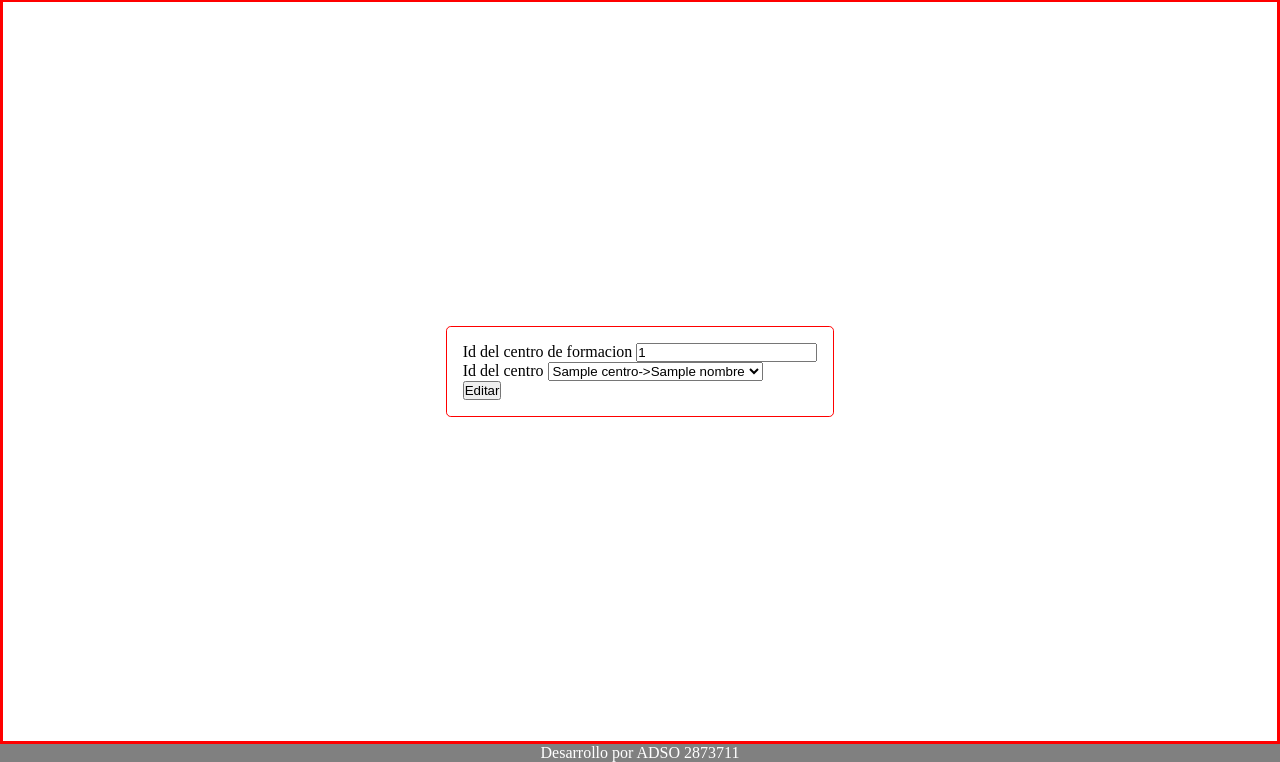
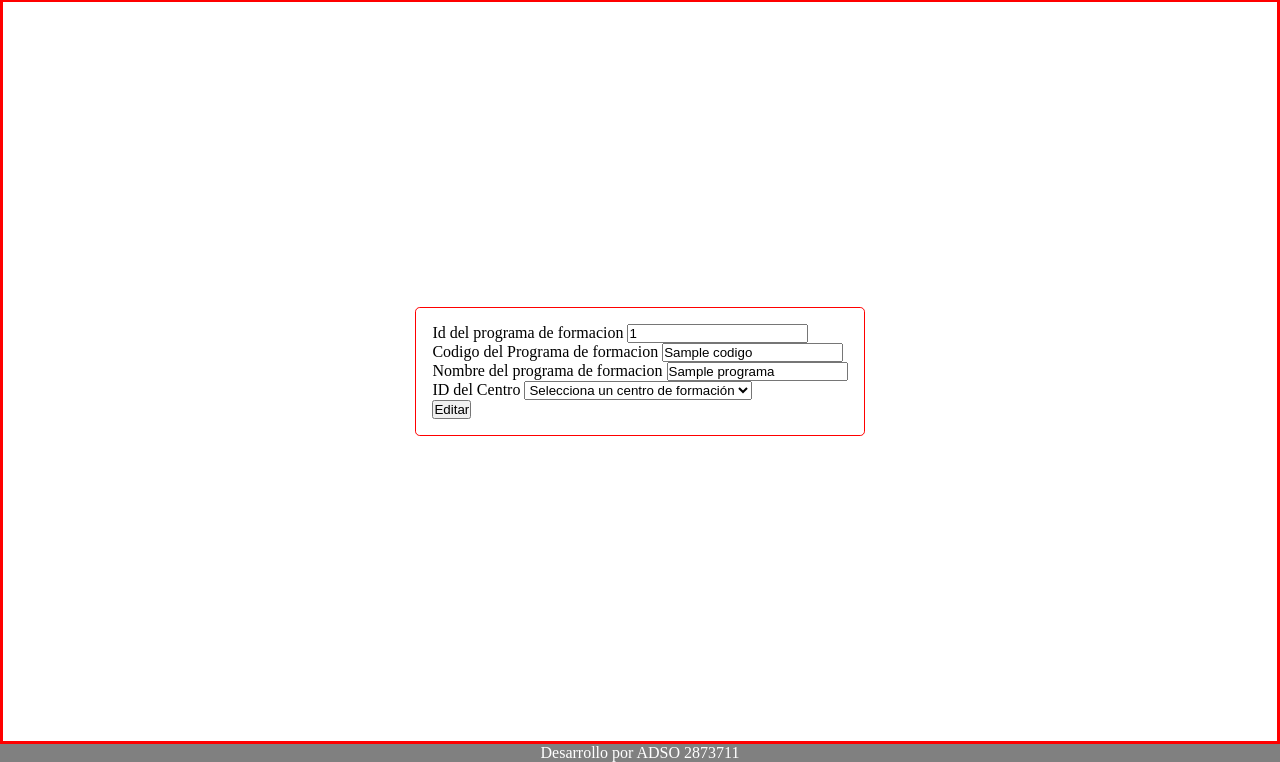
Before and after one commit to jeferson-hernandez08/gymcpic, a PHP site: template app/views/programaFormacion/editProgramaFormacion.php in a window 1280 px wide. Shown: the part 38-800 px from the top of the page. Run offline with PHP 8.4, Linux system fonts and the light colour scheme; the template is opened without the code that fills it: most values are stand-ins (such as "Sample title", 1, 10 or a date in 2020); data that the repository does not hold is empty.

Commit message:
Create, View, edit ProgramaFormacion OK

```diff
--- a/app/config/routes.php
+++ b/app/config/routes.php
@@ -108,7 +108,7 @@
     ],
     '/programaFormacion/update'=> [
         'controller' =>'App\Controllers\programaFormacionController',
-        'action' => 'uodateProgramaFormacion'
+        'action' => 'updateProgramaFormacion'
     ],
 
     // actividad
--- a/app/views/programaFormacion/editProgramaFormacion.php
+++ b/app/views/programaFormacion/editProgramaFormacion.php
@@ -16,34 +16,33 @@
         <div class="data-container">
             <form action="/programaFormacion/update" method="post">
                 <div class="form-group">
-                    <label for="">Id del centro de formacion</label>
-                    <input type="text" readonly value="<?php echo $centroFormacion->id ?>"  name="txtId" id="txtId" class="form-control">
+                    <label for="txtId">Id del programa de formacion</label>
+                    <input type="text" readonly value="<?php echo $programa->id ?>"  name="txtId" id="txtId" class="form-control">
                 </div>
-
-
-
-
                 <div class="form-group">
-                    <label for="">Id del centro</label>
-                    <select name="txtIdCentro" id="txtIdCentro">
+                    <label for="txtCodigo">Codigo del Programa de formacion</label>
+                    <input type="text" value="<?php echo $programa->codigo ?>" name="txtCodigo" id="txtCodigo" class="form-control">
+                </div>
+                <div class="form-group">
+                    <label for="txtNombre">Nombre del programa de formacion</label>
+                    <input type="text" value="<?php echo $programa->nombre ?>" name="txtNombre" id="txtNombre" class="form-control">
+                </div>
+                <div class="form-group">
+                    <label for="txtFkIdCentroFormacion">ID del Centro</label>
+                    <select name="txtFkIdCentroFormacion" id="txtFkIdCentroFormacion">
+                    <option value=''>Selecciona un centro de formación</option>
                         <?php
-                        if($centros && is_array($centros)) {
-                            foreach ($centros as $item) {
-                                if($programa->FkIdCentroFormacion == $item->id) {
-                                    echo "<option selected value='$item->id'>$item->$nombre</option>";
-                                } else {
-
+                            if (isset($centros) && is_array($centros)) {
+                                foreach ($centros as $key => $value) {
+                                    if ($programa->FkIdCentroFormacion == $value->id) {
+                                        echo "<option value=".$value->id." selected>".$value->nombre."</option>";
+                                    }
+                                    echo "<option value=".$value->id.">".$value->nombre."</option>";
                                 }
-                                echo "<option value='$item->id'>$item->$nombre</option>";
+                            } else {
+                                echo "ERROR";
                             }
-
-
-                        }
-
-
-
-
-                        ?>
+                            ?>
                     </select>
                 </div>
                 <div class="form-group">
--- a/app/views/programaFormacion/newProgramaFormacion.php
+++ b/app/views/programaFormacion/newProgramaFormacion.php
@@ -22,10 +22,6 @@
                 <div class="form-group">
                     <label for="txtNombre">Nombre del Programa de Formacion</label>
                     <input type="text" name="txtNombre" id="txtNombre" class="form-control" required>
-                </div>
-                <div class="form-group">
-                    <label for="txtFkIdCentroFormacion">Id del Centro de Formación</label>
-                    <select name="txtFkIdCentroFormacion" id="txtFkIdCentroFormacion" required>
                 </div>
                 <div class="form-group">
                     <label for="txtFkIdCentroFormacion">Id del Centro de Formacion</label>
--- a/app/views/programaFormacion/viewProgramaFormacion.php
+++ b/app/views/programaFormacion/viewProgramaFormacion.php
@@ -21,7 +21,7 @@
                 } else {
                     foreach ($programas as $key => $value) {
                         echo "<div class='record'>
-                            <span>ID: $value->id - $value->codigo - $value->nombre - $value->fkIdCentroFormacion</span>
+                            <span>ID: $value->id - $value->codigo - $value->nombre - $value->FkIdCentroFormacion</span>
                             <div class='buttons'>
                                 <a href='/programaFormacion/view/$value->id'>Consultar</a>
                                 <a href='/programaFormacion/edit/$value->id'>Editar</a>
```
Also changed, not shown: app/config/global.php (+10 -10 lines), app/controllers/programaFormacionController.php (+6 -6 lines), app/views/programaFormacion/viewOneProgramaFormacion.php (+5 -5 lines). Lines whose indentation alone changed are shown as unchanged.
